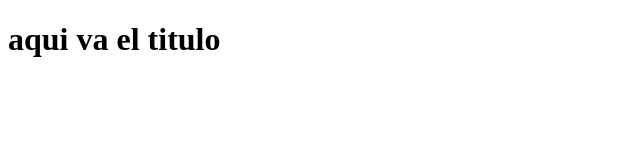
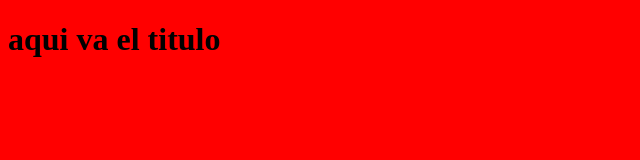
Before and after one commit to FerAlonso21/ProyectoJuegoAnimales, a plain HTML site: page index.html in a window 1280 px wide. Shown: the whole page, without its empty margins (0-640 px from the left). Drawn offline with Linux system fonts and the light colour scheme.

Commit message:
agregando link a estilos

```diff
--- a/index.html
+++ b/index.html
@@ -5,6 +5,7 @@
     <meta http-equiv="X-UA-Compatible" content="IE=edge">
     <meta name="viewport" content="width=device-width, initial-scale=1.0">
     <title>Document</title>
+    <link rel="stylesheet" href="./estilo1.css">
 </head>
 <body>
     <h1>aqui va el titulo </h1>
```
